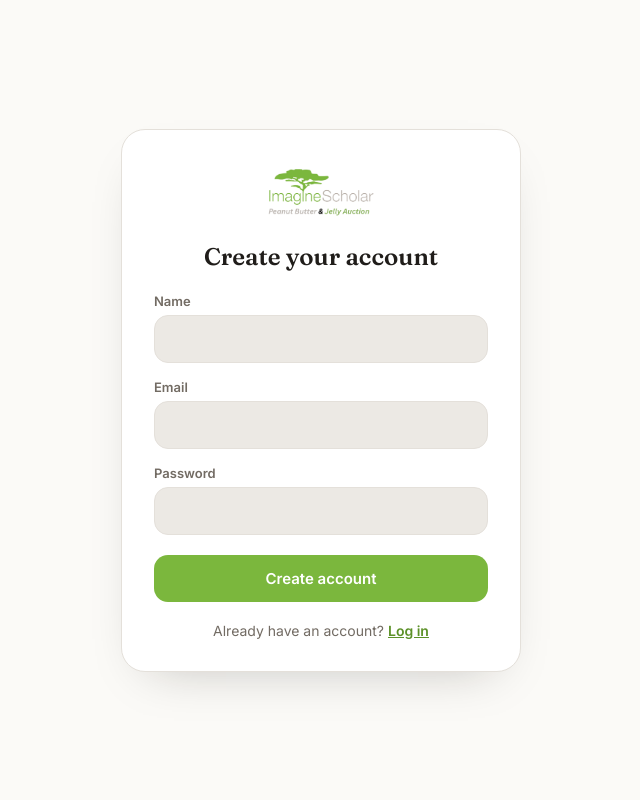
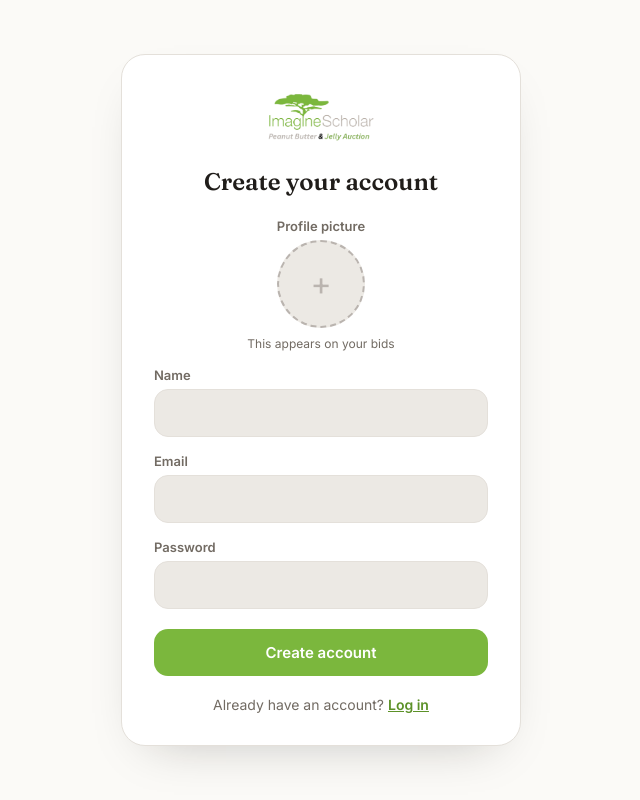
Before and after one commit to PhilaDlamini/pbj-auction, a React (Vite) app: page / in a window 1280 px wide. Both pictures are taken after typing "name@example.com", "Sample123" into the empty fields and a click on the button "Create one". Shown: the whole page, without its empty margins (319-959 px from the left). Built offline with nearby package versions, Linux system fonts and the light colour scheme; no server answers.

Commit message:
Add profile picture picker to signup
Required circular photo picker with a live local preview on the signup form. Upload wiring to storage is left for later; the account is still created with the placeholder photoURL.

```diff
--- a/src/components/AuthForm.css
+++ b/src/components/AuthForm.css
@@ -31,6 +31,66 @@
     outline: none;
     border-color: var(--color-green);
     background: var(--color-surface);
+}
+
+.auth-field--photo {
+    align-items: center;
+    text-align: center;
+}
+
+.photo-upload {
+    display: flex;
+    flex-direction: column;
+    align-items: center;
+    gap: 8px;
+}
+
+.photo-upload__preview {
+    display: flex;
+    align-items: center;
+    justify-content: center;
+    width: 88px;
+    height: 88px;
+    border-radius: 50%;
+    background: var(--color-taupe-soft);
+    border: 2px dashed var(--color-taupe);
+    cursor: pointer;
+    overflow: hidden;
+    transition: border-color 0.15s ease;
+}
+
+.photo-upload__preview:hover {
+    border-color: var(--color-green);
+}
+
+.photo-upload__image {
+    width: 100%;
+    height: 100%;
+    object-fit: cover;
+}
+
+.photo-upload__placeholder {
+    font-size: 32px;
+    line-height: 1;
+    font-weight: 300;
+    color: var(--color-taupe);
+}
+
+.photo-upload__input {
+    position: absolute;
+    width: 1px;
+    height: 1px;
+    padding: 0;
+    margin: -1px;
+    overflow: hidden;
+    clip: rect(0, 0, 0, 0);
+    white-space: nowrap;
+    border: 0;
+}
+
+.photo-upload__hint {
+    font-size: 12px;
+    color: var(--color-ink-soft);
 }
 
 .auth-error {
--- a/src/pages/Signup.jsx
+++ b/src/pages/Signup.jsx
@@ -1,7 +1,7 @@
 /*
 The signup page
 */
-import { useState } from "react";
+import { useEffect, useState } from "react";
 import { signup } from "../firebase/auth.js";
 import { createAccount } from "../firebase/database.js";
 import AuthLayout from "../components/AuthLayout.jsx";
@@ -13,13 +13,44 @@ function Signup({ setPage }) {
     const [name, setName] = useState("");
     const [email, setEmail] = useState("");
     const [password, setPassword] = useState("");
+    const [photoFile, setPhotoFile] = useState(null);
+    const [photoPreview, setPhotoPreview] = useState("");
     const [error, setError] = useState("");
     const [isSubmitting, setIsSubmitting] = useState(false);
+
+    // Release the preview URL whenever it changes or the page unmounts
+    useEffect(() => {
+        return () => {
+            if (photoPreview) {
+                URL.revokeObjectURL(photoPreview);
+            }
+        };
+    }, [photoPreview]);
+
+    function handlePhotoChange(event) {
+        const file = event.target.files[0];
+
+        if (!file) {
+            setPhotoFile(null);
+            setPhotoPreview("");
+            return;
+        }
+
+        setError("");
+        setPhotoFile(file);
+        setPhotoPreview(URL.createObjectURL(file));
+    }
 
     //handles signup
     async function handleSignup(event) {
         event.preventDefault();
         setError("");
+
+        if (!photoFile) {
+            setError("Please upload a profile picture.");
+            return;
+        }
+
         setIsSubmitting(true);
         try {
             const user = await signup(email, password);
@@ -54,6 +85,28 @@ function Signup({ setPage }) {
             }
         >
             <form className="auth-form" onSubmit={handleSignup}>
+                <div className="auth-field auth-field--photo">
+                    <label htmlFor="signup-photo">Profile picture</label>
+                    <div className="photo-upload">
+                        <label className="photo-upload__preview" htmlFor="signup-photo">
+                            {photoPreview ? (
+                                <img className="photo-upload__image" src={photoPreview} alt="" />
+                            ) : (
+                                <span className="photo-upload__placeholder" aria-hidden="true">+</span>
+                            )}
+                        </label>
+                        <input
+                            className="photo-upload__input"
+                            id="signup-photo"
+                            type="file"
+                            accept="image/*"
+                            onChange={handlePhotoChange}
+                        />
+                        <span className="photo-upload__hint">
+                            {photoFile ? photoFile.name : "This appears on your bids"}
+                        </span>
+                    </div>
+                </div>
                 <div className="auth-field">
                     <label htmlFor="signup-name">Name</label>
                     <input
```
